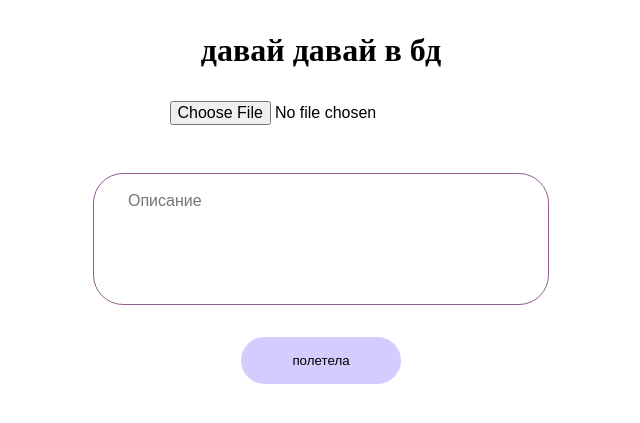
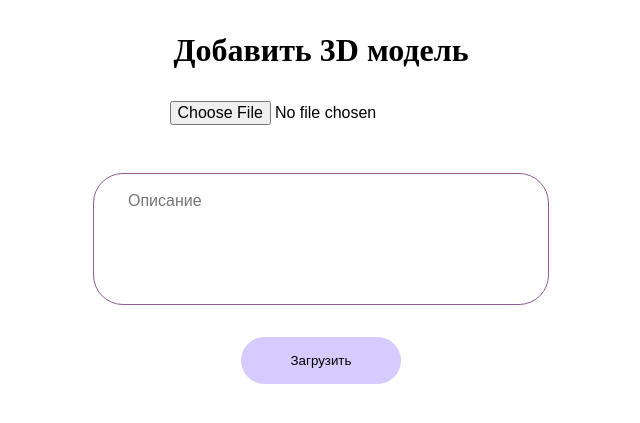
Before and after one commit to davy829/3d_model_in_db, a Flask app: page / in a window 1280 px wide. Shown: the part 68-491 px from the top of the page, without its empty margins (319-959 px from the left). Run offline with Flask 2, Linux system fonts and the light colour scheme; some libraries are stand-ins or nearby versions.

Commit message:
color palette is added to model showcase, fixed bug with desc to zip

```diff
--- a/app.py
+++ b/app.py
@@ -55,7 +55,7 @@ def index():
                     namelist = [name for name in zip.namelist() if name.endswith('.obj')]
                     for file in namelist:
                         id = time.time_ns()
-                        Dmodel(id, file, None).addItem(dbhandler)
+                        Dmodel(id, file, description).addItem(dbhandler)
                         zip.extract(file, UPLOAD_FOLDER)
                         os.rename(UPLOAD_FOLDER + file, f"{UPLOAD_FOLDER + str(id) + file}")
             else:
--- a/templates/index.html
+++ b/templates/index.html
@@ -6,12 +6,12 @@
 {% endfor %}
 <div class="mainForm">
     <form action="/" method="post" class="inputForm" enctype="multipart/form-data">
-        <h1>давай давай в бд</h1>
+        <h1>Добавить 3D модель</h1>
         <input type="file" accept=".obj, .zip, .7zip, .7z, .rar" name="fileHandler" class="fileName" />
         <div class="descriptionContainer">
             <textarea placeholder="Описание" cols="40" rows="5" name="fileDescription" class="fileDescription"></textarea>
         </div>
-        <button type="submit" class="submitButton"> полетела </button>
+        <button type="submit" class="submitButton"> Загрузить </button>
     </form>
 </div>
 
```
Also changed, not shown: templates/show_model.html (+14 -5 lines), database.db.
